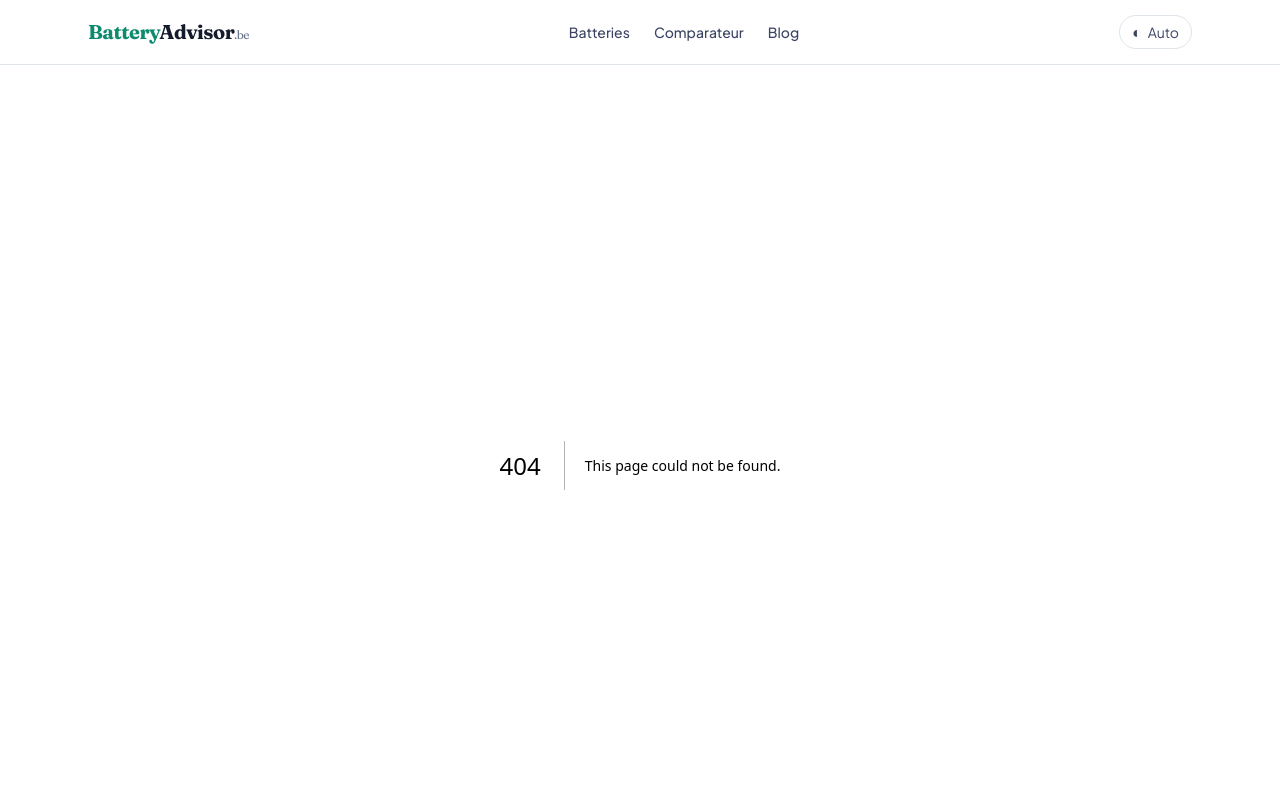
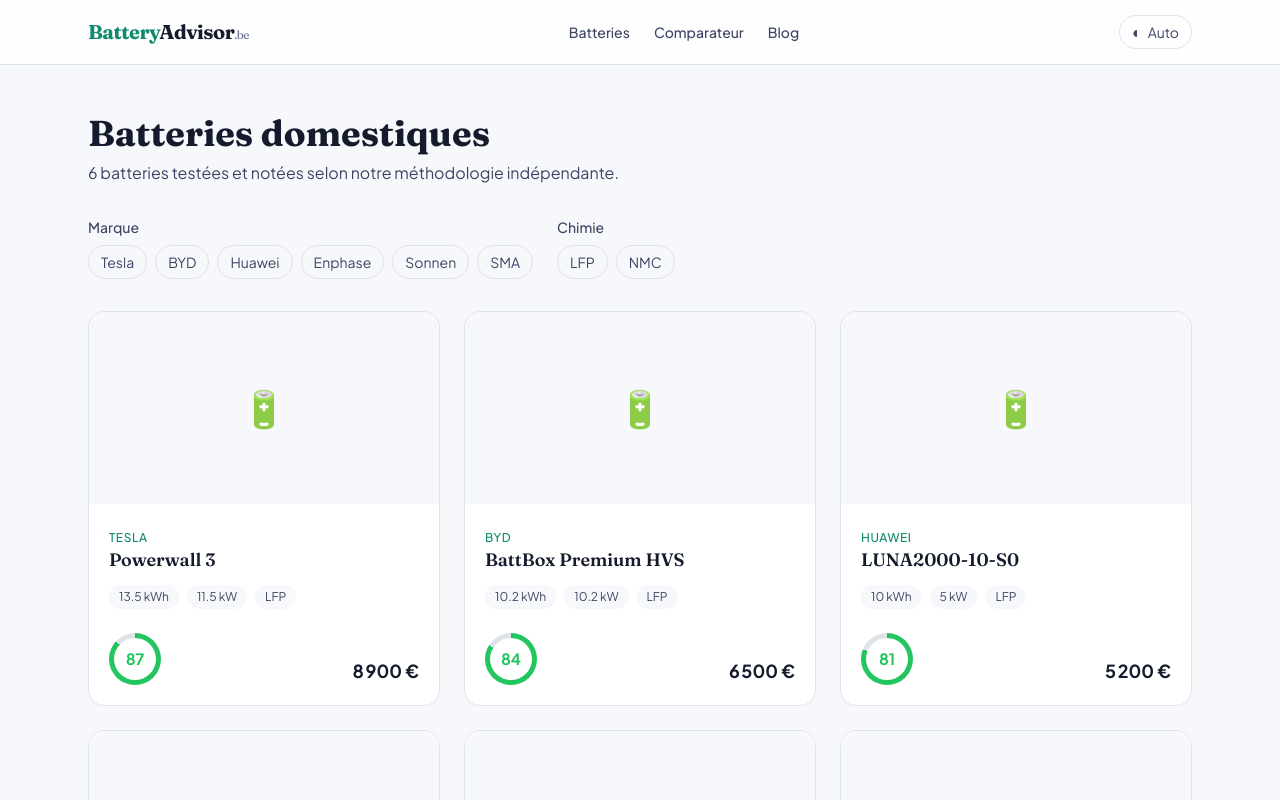
Before and after one commit to jarvisBot-coder/batteryadvisor-poc, a Next.js app in the folder frontend/: page /batteries in a window 1280 px wide. Before the commit this address had no page. Shown: the top 800 px of the page. Built offline with nearby package versions, Linux system fonts and the light colour scheme.

Commit message:
feat(scaffold): frontend/src/app/batteries/page.tsx

```diff
--- /dev/null
+++ b/frontend/src/app/batteries/page.tsx
@@ -0,0 +1,83 @@
+import type { Metadata } from "next";
+import type { Battery } from "@/lib/types";
+import BatteryCard from "@/components/BatteryCard";
+import BatteriesFilter from "./BatteriesFilter";
+
+export const metadata: Metadata = {
+  title: "Toutes les batteries domestiques",
+  description:
+    "Comparez toutes les batteries domestiques disponibles en Belgique. Filtrez par marque, capacité, chimie et prix.",
+};
+
+/* Mock data – replaced by Strapi fetch in production */
+const mockBatteries: Battery[] = [
+  {
+    id: 1, documentId: "1", slug: "tesla-powerwall-3", name: "Powerwall 3",
+    brand: { id: 1, documentId: "1", name: "Tesla", slug: "tesla" },
+    capacityKwh: 13.5, powerKw: 11.5, chemistry: "LFP",
+    cycleWarrantyYears: 10, priceEur: 8900,
+    scoreOverall: 87, scoreValue: 78, scorePerformance: 92,
+    scoreWarranty: 85, scoreEaseOfUse: 90,
+    createdAt: "", updatedAt: "", publishedAt: "",
+  },
+  {
+    id: 2, documentId: "2", slug: "byd-battbox-premium-hvs", name: "BattBox Premium HVS",
+    brand: { id: 2, documentId: "2", name: "BYD", slug: "byd" },
+    capacityKwh: 10.2, powerKw: 10.2, chemistry: "LFP",
+    cycleWarrantyYears: 10, priceEur: 6500,
+    scoreOverall: 84, scoreValue: 88, scorePerformance: 82,
+    scoreWarranty: 82, scoreEaseOfUse: 78,
+    createdAt: "", updatedAt: "", publishedAt: "",
+  },
+  {
+    id: 3, documentId: "3", slug: "huawei-luna2000", name: "LUNA2000-10-S0",
+    brand: { id: 3, documentId: "3", name: "Huawei", slug: "huawei" },
+    capacityKwh: 10, powerKw: 5, chemistry: "LFP",
+    cycleWarrantyYears: 10, priceEur: 5200,
+    scoreOverall: 81, scoreValue: 90, scorePerformance: 75,
+    scoreWarranty: 80, scoreEaseOfUse: 76,
+    createdAt: "", updatedAt: "", publishedAt: "",
+  },
+  {
+    id: 4, documentId: "4", slug: "enphase-iq-battery-5p", name: "IQ Battery 5P",
+    brand: { id: 4, documentId: "4", name: "Enphase", slug: "enphase" },
+    capacityKwh: 5, powerKw: 3.84, chemistry: "LFP",
+    cycleWarrantyYears: 15, priceEur: 5900,
+    scoreOverall: 79, scoreValue: 72, scorePerformance: 78,
+    scoreWarranty: 92, scoreEaseOfUse: 85,
+    createdAt: "", updatedAt: "", publishedAt: "",
+  },
+  {
+    id: 5, documentId: "5", slug: "sonnen-batterie-10", name: "sonnenBatterie 10",
+    brand: { id: 5, documentId: "5", name: "Sonnen", slug: "sonnen" },
+    capacityKwh: 11, powerKw: 4.6, chemistry: "LFP",
+    cycleWarrantyYears: 10, priceEur: 9800,
+    scoreOverall: 76, scoreValue: 65, scorePerformance: 74,
+    scoreWarranty: 80, scoreEaseOfUse: 88,
+    createdAt: "", updatedAt: "", publishedAt: "",
+  },
+  {
+    id: 6, documentId: "6", slug: "sma-sunny-boy-storage", name: "Sunny Boy Storage 6.0",
+    brand: { id: 6, documentId: "6", name: "SMA", slug: "sma" },
+    capacityKwh: 6.5, powerKw: 2.5, chemistry: "NMC",
+    cycleWarrantyYears: 10, priceEur: 4800,
+    scoreOverall: 73, scoreValue: 80, scorePerformance: 68,
+    scoreWarranty: 75, scoreEaseOfUse: 70,
+    createdAt: "", updatedAt: "", publishedAt: "",
+  },
+];
+
+export default function BatteriesPage() {
+  return (
+    <div className="mx-auto max-w-6xl px-4 py-12 sm:px-6">
+      <h1 className="font-display text-3xl font-bold sm:text-4xl">
+        Batteries domestiques
+      </h1>
+      <p className="mt-2 text-[var(--color-text-mid)]">
+        {mockBatteries.length} batteries testées et notées selon notre
+        méthodologie indépendante.
+      </p>
+      <BatteriesFilter batteries={mockBatteries} />
+    </div>
+  );
+}
```
